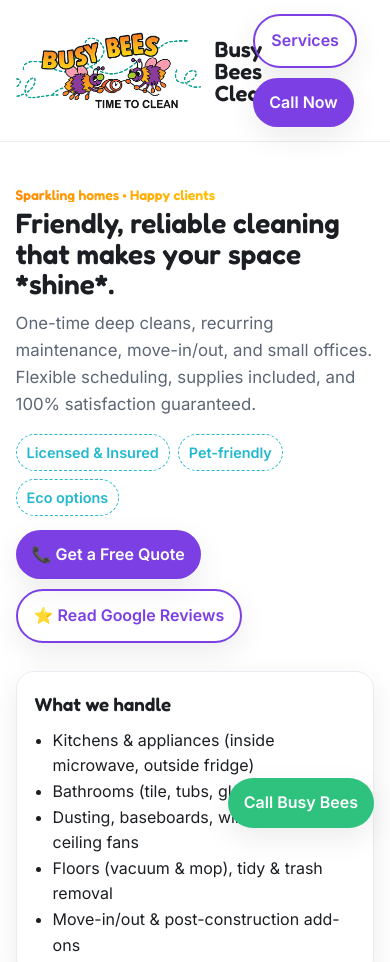
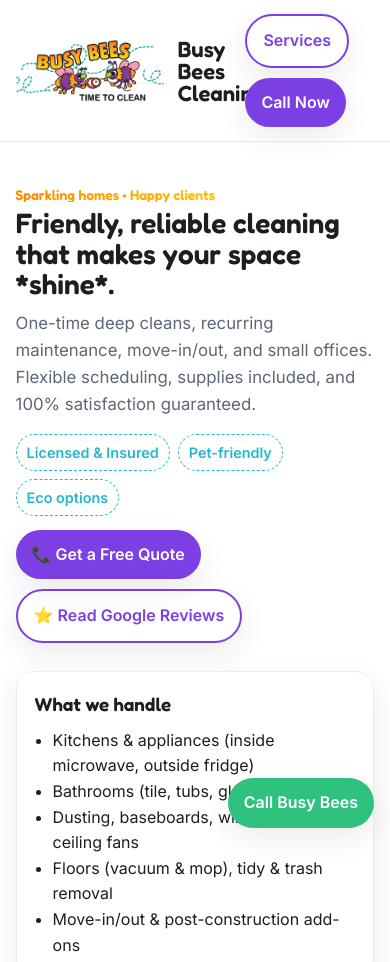
Before and after one commit to xxhelderxx/busybeescleaningnm, a plain HTML site: page index.html in a window 390 px wide. Shown: the top 962 px of the page. Drawn offline with Linux system fonts and the light colour scheme.

Commit message:
Add files via upload

```diff
--- a/index.html
+++ b/index.html
@@ -33,13 +33,13 @@
     .nav{display:flex;align-items:center;justify-content:space-between;gap:16px;padding:14px 0}
     .brand{display:flex;align-items:center;gap:14px}
     .brand img{
-  height:150px;   /* bigger on desktop */
+  height:100px;   /* bigger on desktop */
   width:auto;
 }
 
 @media (max-width:720px){
   .brand img{
-    height:80px;  /* scale down on smaller screens */
+    height:64px;  /* scale down on smaller screens */
   }
 }
 
```
